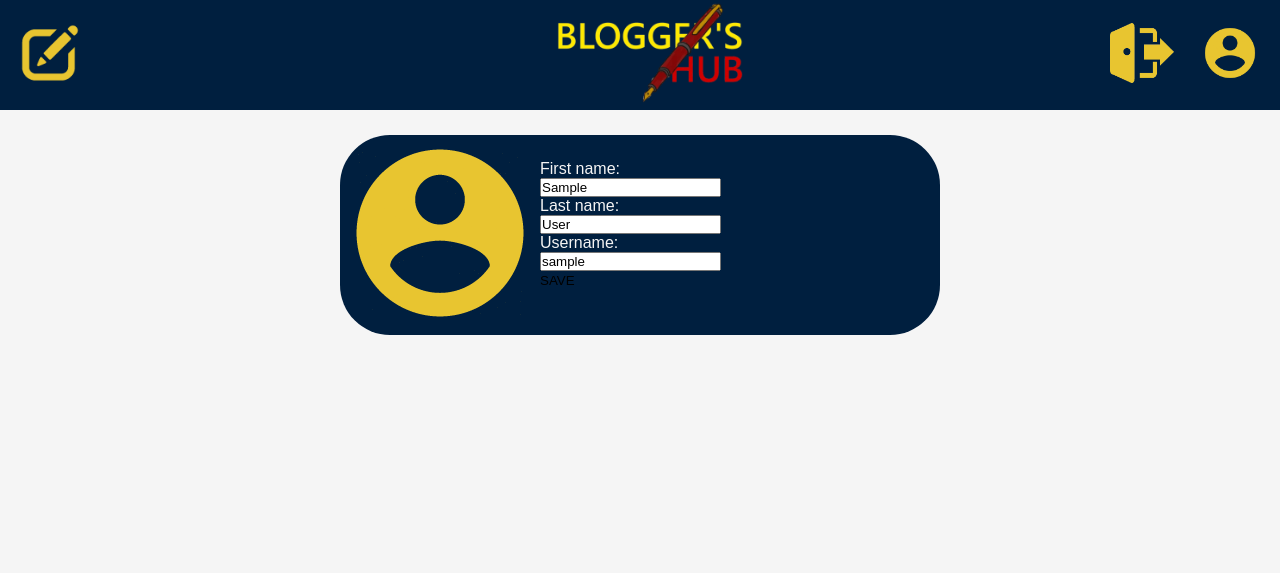
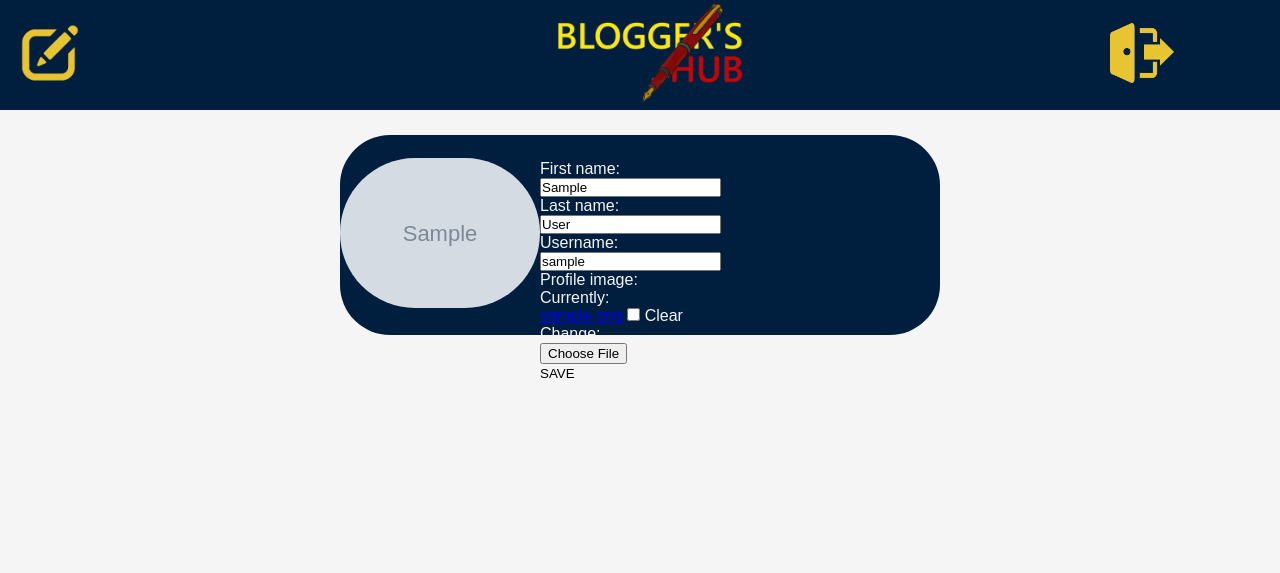
Before and after one commit to rimonkayastha/blogger_hub, a Django app: a page that uses blogger_hub_project/home/templates/header_home.html in a window 1280 px wide. Shown: the top 573 px of the page. Run offline with Django 5.2, Linux system fonts and the light colour scheme; tables that the repository leaves empty hold one stand-in row (values such as "Sample post"); grey boxes marked "Sample" are stand-in pictures.

Commit message:
style: add user profile picture to header and account page

```diff
--- a/blogger_hub_project/home/static/css/blogger_hub.css
+++ b/blogger_hub_project/home/static/css/blogger_hub.css
@@ -30,8 +30,12 @@ button {
 .body {
     margin-top: 110px;
 }
-.logoutimg, .newblogimg, .accountdirimg {
+.logoutimg, .newblogimg {
     height: 60px;
+}
+.accountdirimg {
+    height: 60px;
+    border-radius: 30px;
 }
 .homedirimg {
     height: 100px;
@@ -77,7 +81,8 @@ button {
     margin-top: 10px;
 }
 .profileimg {
-    height: 200px;
+    width: 200px;
+    border-radius: 100px;
 }
 .account-details {
     display: flex;
@@ -136,5 +141,5 @@ button {
     width: 100%
 }
 .post-image {
-    width: 100%;
+    width: 200px;
 }
--- a/blogger_hub_project/home/templates/header_home.html
+++ b/blogger_hub_project/home/templates/header_home.html
@@ -27,9 +27,9 @@
                 <img src="{% static 'icons/logout.png' %}" class="logoutimg">
             </button>
         </form>
-        <a href = "{% url 'account_page' username=request.user.username %}">
-            <img src="{% static 'icons/account.png' %}" class="accountdirimg">
-        </a>
+        {% block accountphoto %}
+
+        {% endblock %}
     </div>
 {% endblock %}
 
--- a/blogger_hub_project/user/forms.py
+++ b/blogger_hub_project/user/forms.py
@@ -14,4 +14,4 @@ class UserSignupForm(forms.ModelForm):
 class AccountEditForm(forms.ModelForm):
     class Meta:
         model = CustomUser
-        fields = ['first_name', 'last_name', 'username']
+        fields = ['first_name', 'last_name', 'username', 'profile_image']
--- a/blogger_hub_project/user/templates/account.html
+++ b/blogger_hub_project/user/templates/account.html
@@ -5,7 +5,11 @@
 <div class="account-top-section">
     <div class="account-section">
         <div class="image-section">
+        {% if not user.profile_image %}
             <img src="{% static 'icons/account.png' %}" class="profileimg">
+        {% else %}
+            <img src="{{ user.profile_image.url }}" class="profileimg">
+        {% endif %}
         </div>
         <div class="account-details">
             <div class="name">
--- a/blogger_hub_project/user/templates/account_edit.html
+++ b/blogger_hub_project/user/templates/account_edit.html
@@ -5,10 +5,14 @@
 <div class="account-top-section">
     <div class="account-section">
         <div class="image-section">
+        {% if not user.profile_image %}
             <img src="{% static 'icons/account.png' %}" class="profileimg">
+        {% else %}
+            <img src="{{ user.profile_image.url }}" class="profileimg">
+        {% endif %}
         </div>
         <div class="account-details">
-            <form class="account_edit_form" method="post">
+            <form class="account_edit_form" method="post" enctype="multipart/form-data">
                 {% csrf_token %}
                 {% for field in form.visible_fields %}
                     <div class="field">
--- a/blogger_hub_project/user/views.py
+++ b/blogger_hub_project/user/views.py
@@ -55,7 +55,7 @@ def account_page(request, username):
 def account_edit_page(request, username):
     user = get_object_or_404(CustomUser, username=username)
     if request.method == 'POST':
-        form = AccountEditForm(request.POST, instance=user)
+        form = AccountEditForm(request.POST, request.FILES, instance=user)
         if form.is_valid():
             user = form.save(commit=False)
             user.save()
```
Also changed, not shown: blogger_hub_project/home/templates/home.html (+11 -1 lines), blogger_hub_project/media/images/Cat_August_2010-4.jpg (added), blogger_hub_project/media/images/download_Jn81TUB.jpg (added), blogger_hub_project/media/images/download_ReEZSU0.jpg (added), blogger_hub_project/media/images/images_1.jpg (added), blogger_hub_project/media/images/pngtree-casual-man-flat-design-avatar-profile-picture-vector-png-image_15526568.png (added).
